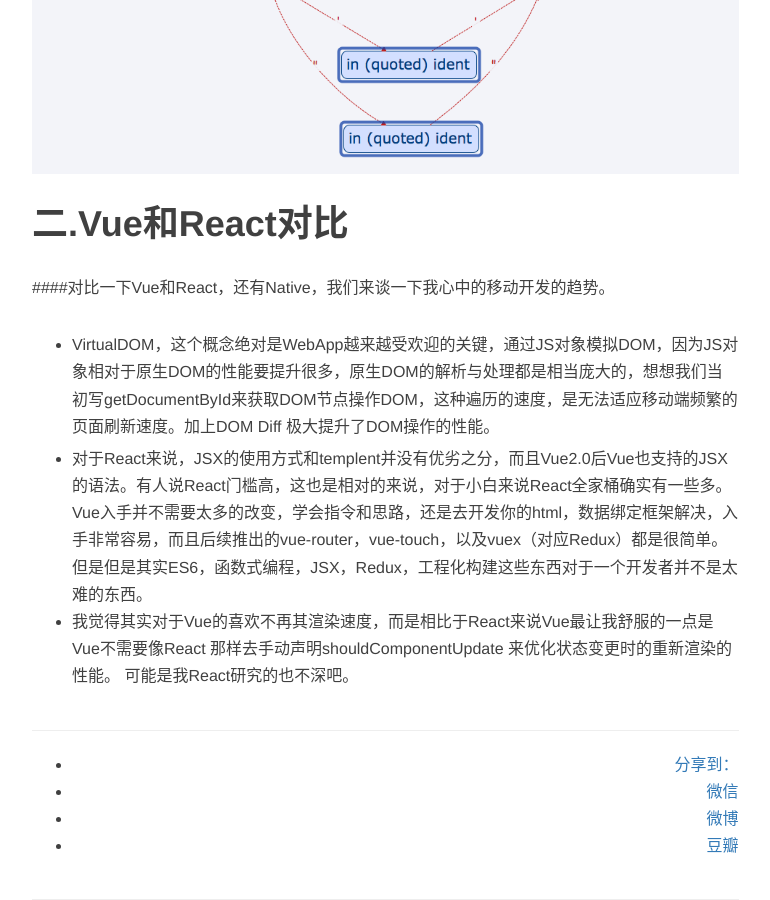
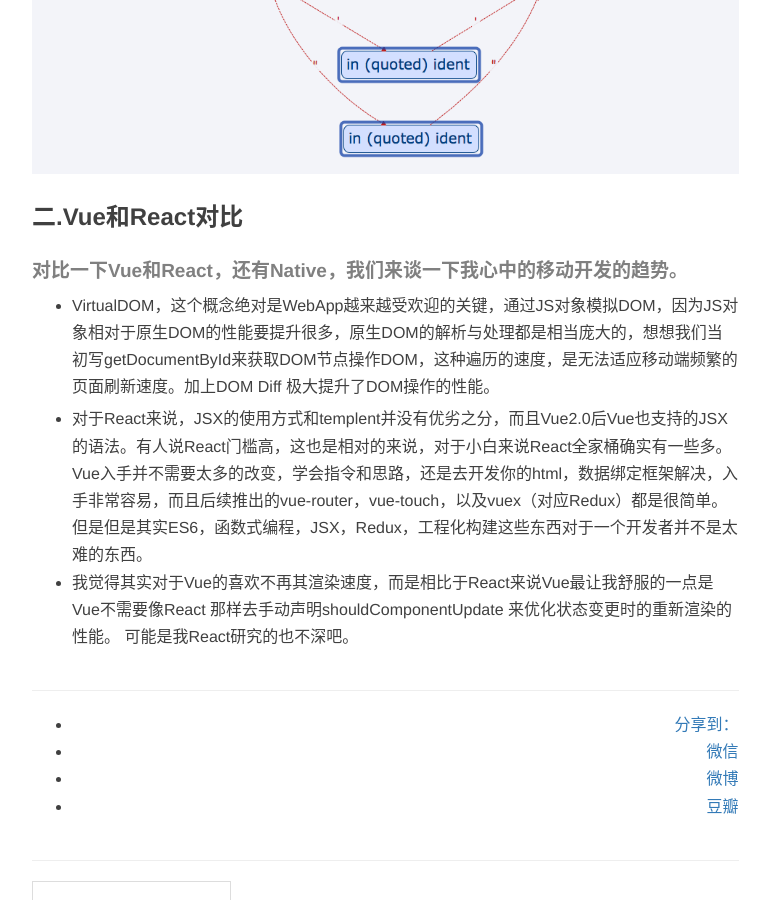
Before and after one commit to YanChenGirl/MIFind.github.io, a Jekyll site: the page built from _posts/2017-03-26-vue-about-vue.markdown, in a window 1280 px wide and 900 px high, scrolled down 2521 px. Shown: the whole window, without its empty margins (233-1003 px from the left). Built offline with Jekyll 4.4.1, drawn with Linux system fonts in a browser that asks for light colours; nearby versions of some CDN libraries; comment, search, counter and statistics services are not loaded.

Commit message:
关于移动前端技术栈Vue和React的思考

```diff
--- a/_posts/2017-03-26-vue-about-vue.markdown
+++ b/_posts/2017-03-26-vue-about-vue.markdown
@@ -45,9 +45,9 @@
 
 ![](/img/vue-state.png)
 
-# 二.Vue和React对比
+### 二.Vue和React对比
 
-####对比一下Vue和React，还有Native，我们来谈一下我心中的移动开发的趋势。
+##### 对比一下Vue和React，还有Native，我们来谈一下我心中的移动开发的趋势。
 
 * VirtualDOM，这个概念绝对是WebApp越来越受欢迎的关键，通过JS对象模拟DOM，因为JS对象相对于原生DOM的性能要提升很多，原生DOM的解析与处理都是相当庞大的，想想我们当初写getDocumentById来获取DOM节点操作DOM，这种遍历的速度，是无法适应移动端频繁的页面刷新速度。加上DOM Diff 极大提升了DOM操作的性能。
 
```
